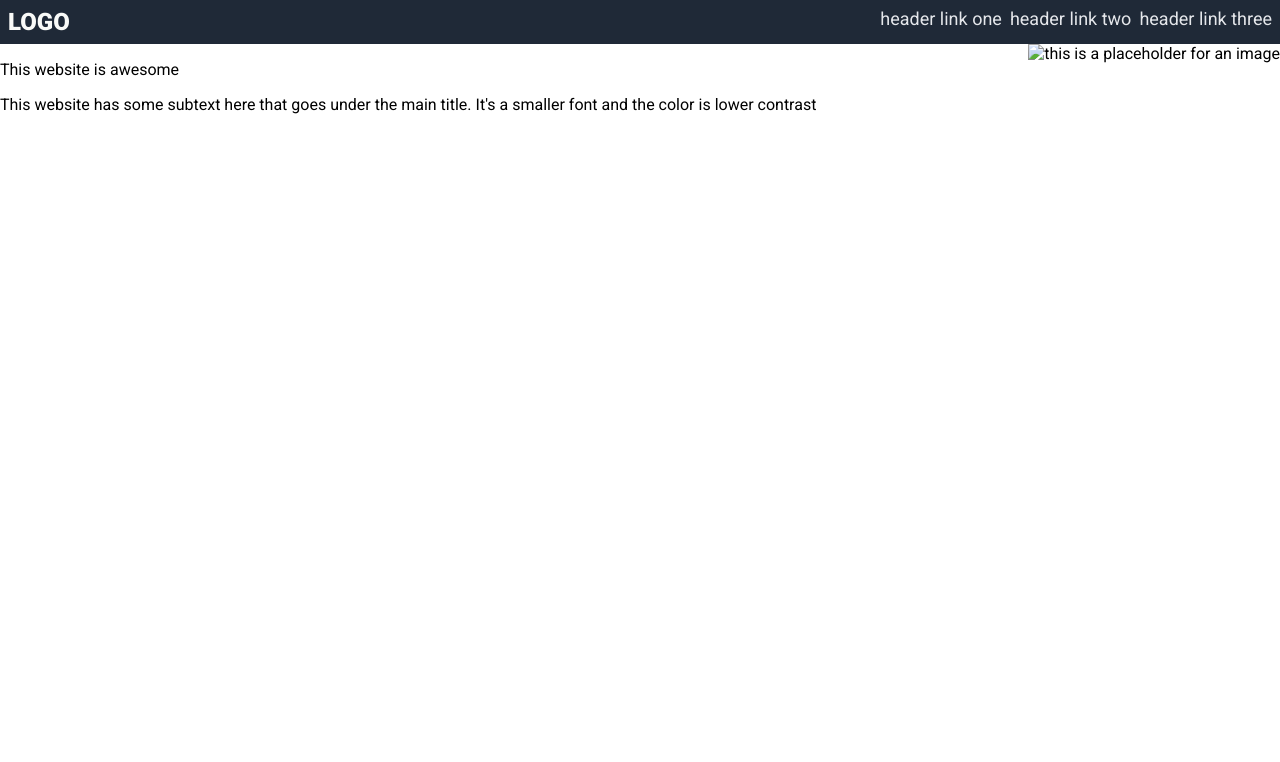
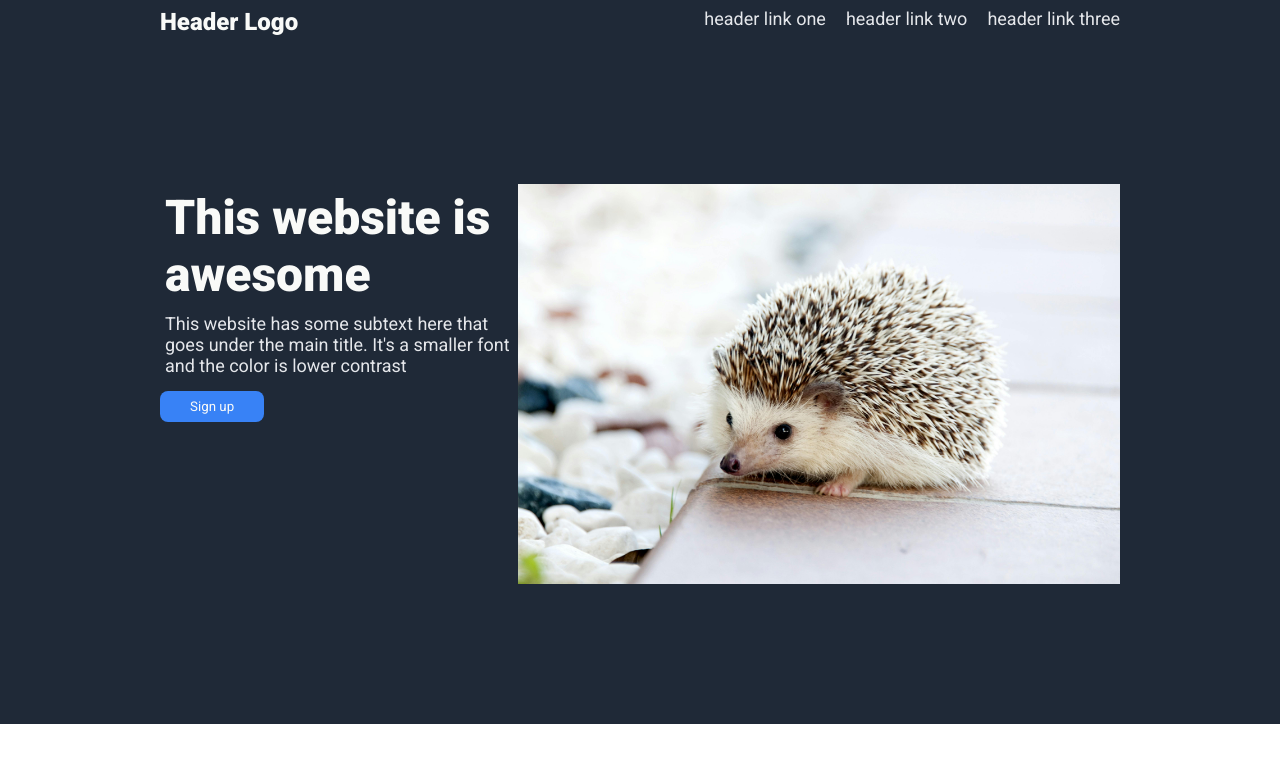
Before and after one commit to shimakan/Landing-Page, a plain HTML site: page index.html in a window 1280 px wide. Drawn offline with Linux system fonts and the light colour scheme.

Commit message:
Implement Section 1
Implemented the section right below the header section. Includes the:
hero text, sub-text, image, and button.

```diff
--- a/index.html
+++ b/index.html
@@ -9,7 +9,7 @@
 <body>
     <div class="header">
         <div class="logo">
-            LOGO
+            Header Logo
         </div>
         <ul class ="links">
             <li><a href="#">header link one</a></li>
@@ -22,13 +22,17 @@
         <div class="text">
             <p class="main-text">
                 This website is awesome
-        </p>
                 <p class="sub-text">
                     This website has some subtext here that goes under the main title.
                     It's a smaller font and the color is lower contrast
                 </p>
+            </p>
+            <div class="buttons">
+                <button>Sign up</button>
             </div>
-        <img alt="this is a placeholder for an image">
+        </div>
+
+        <img src="images/pexels-pixabay-50577.jpg" alt="this is a placeholder for an image">
     </div>
 </body>
 </html>
--- a/styles.css
+++ b/styles.css
@@ -6,12 +6,16 @@ body {
     display: flex;
     flex-direction: column;
 }
-
+img {
+    width: 700px;
+    height: 400px;
+    flex-grow: 2;
+}
 .header {
     background: #1F2937;
     display: flex;
     justify-content: space-between;
-    padding: 8px;
+    padding: 8px 160px;
 }
 
 .logo {
@@ -19,20 +23,52 @@ body {
   font-size: 24px;
   font-weight: 900;
 }
+
 .section-1 {
     display: flex;
     justify-content: space-between;
+    padding: 140px 160px;
+    background: #1F2937;
+}
+
+.text {
+    display: flex;
+    flex-direction: column;
+    flex-grow: 1;
+}
+.main-text {
+    font-size: 48px;
+    color: #F9FAF8;
+    font-weight: 900;
+}
+.sub-text {
+    font-size: 18px;
+    color: #E5E7EB;
+}
+
+p {
+    margin: 5px;
+    padding: 0px;
 }
 ul {
     list-style-type: none;
     display: flex;
     margin: 0px;
     padding: 0px;
-    gap: 8px;
+    gap: 20px;
 }
 
 a {
     text-decoration: none;
-    color: #e5e7eb;
+    color: #E5E7EB;
     font-size: 18px;
 }
+
+button {
+  font-family: Roboto, sans-serif;
+  border: none;
+  border-radius: 8px;
+  background: #3882F6;
+  color: #F9FAF8;
+  padding: 8px 30px;
+}
```
Lines whose indentation alone changed are shown as unchanged.
